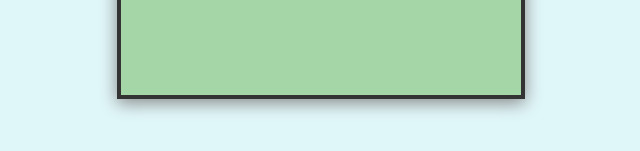
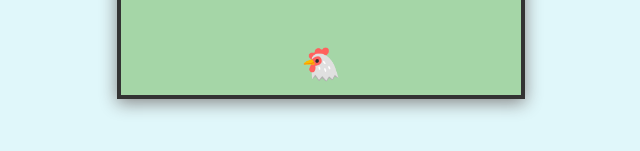
Before and after one commit to AAAAAAAA-AAAAA/cross, a plain HTML site: page index.html in a window 1280 px wide. Shown: the part 609-760 px from the top of the page, 319-959 px from the left. Drawn offline with Linux system fonts and the light colour scheme.

Commit message:
Update index.html

```diff
--- a/index.html
+++ b/index.html
@@ -116,13 +116,23 @@
         div.style.top = (i * laneHeight) + 'px';
         gameArea.appendChild(div);
       }
+      // Add cars after drawing pattern
+      for (let i = 0; i < totalLanes; i++) {
+        if (pattern[i] === 1) { // Only on road lanes
+          const car = cars.find(c => c.lane === i);
+          if (car) {
+            car.div.style.left = car.x + 'px';
+            car.div.style.top = (i * laneHeight + 10) + 'px';
+            gameArea.appendChild(car.div);
+          }
+        }
+      }
+      // Add chicken after cars so it's always on top
+      gameArea.appendChild(chickenDiv);
     }
 
     function spawnCars() {
       // Remove old cars
-      for (let car of cars) {
-        if (car.div.parentNode) car.div.parentNode.removeChild(car.div);
-      }
       cars = [];
       for (let i = 0; i < totalLanes; i++) {
         if (pattern[i] === 1) { // Only on road lanes
@@ -130,9 +140,6 @@
           car.className = 'car';
           car.innerText = Math.random() > 0.5 ? '🚗' : '🚙';
           let left = carDirections[i] === 1 ? -60 : areaWidth + 20;
-          car.style.left = left + 'px';
-          car.style.top = (i * laneHeight + 10) + 'px';
-          gameArea.appendChild(car);
           cars.push({
             div: car,
             lane: i,
@@ -199,18 +206,17 @@
       if (chicken.y < laneHeight) {
         pattern = randomPattern();
         randomizeCars();
-        drawPattern();
         spawnCars();
+        drawPattern(); // Only call drawPattern after spawnCars
         resetChicken();
       }
       requestAnimationFrame(gameLoop);
     }
 
-    // Add chicken
+    // Create chickenDiv once
     const chickenDiv = document.createElement('div');
     chickenDiv.id = 'chicken';
     chickenDiv.innerText = '🐔';
-    gameArea.appendChild(chickenDiv);
 
     document.addEventListener('keydown', (e) => {
       if (!gameRunning) return;
@@ -237,8 +243,8 @@
     // Initial setup
     pattern = randomPattern();
     randomizeCars();
+    spawnCars();
     drawPattern();
-    spawnCars();
     updateScore();
     updateChicken();
     gameLoop();
```
